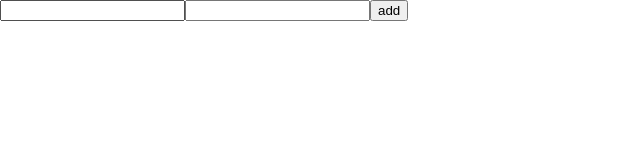
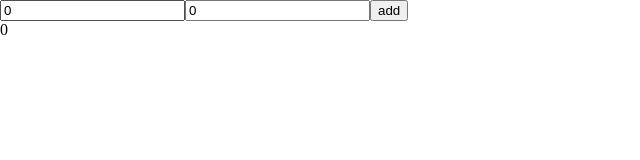
Before and after one commit to Ali-GreenHeart/react-dfe01-first, a React (Vite) app: page / in a window 1280 px wide. Shown: the top 160 px of the page, without its empty margins (0-640 px from the left). Built offline with nearby package versions, Linux system fonts and the light colour scheme.

Commit message:
sum with useeffect localstorage

```diff
--- a/src/components/Input/index.jsx
+++ b/src/components/Input/index.jsx
@@ -1,10 +1,23 @@
-import { useState, useRef } from "react"
+import { useState, useRef, useEffect } from "react"
 
 export default function Input() {
-    const [n1, setN1] = useState('')
-    const [n2, setN2] = useState('')
+    const [n1, setN1] = useState()
+    const [n2, setN2] = useState()
+
+    // life-cycle
+    useEffect(() => {
+        setN1(+localStorage.getItem('n1Value'))
+        setN2(+localStorage.getItem('n2Value'))
+    }, [])
+    useEffect(() => {
+        localStorage.setItem('n1Value', n1)
+    }, [n1])
+    useEffect(() => {
+        localStorage.setItem('n2Value', n2)
+    }, [n2])
 
     const inputRef = useRef()
+
     return (
         <>
             <input
```
